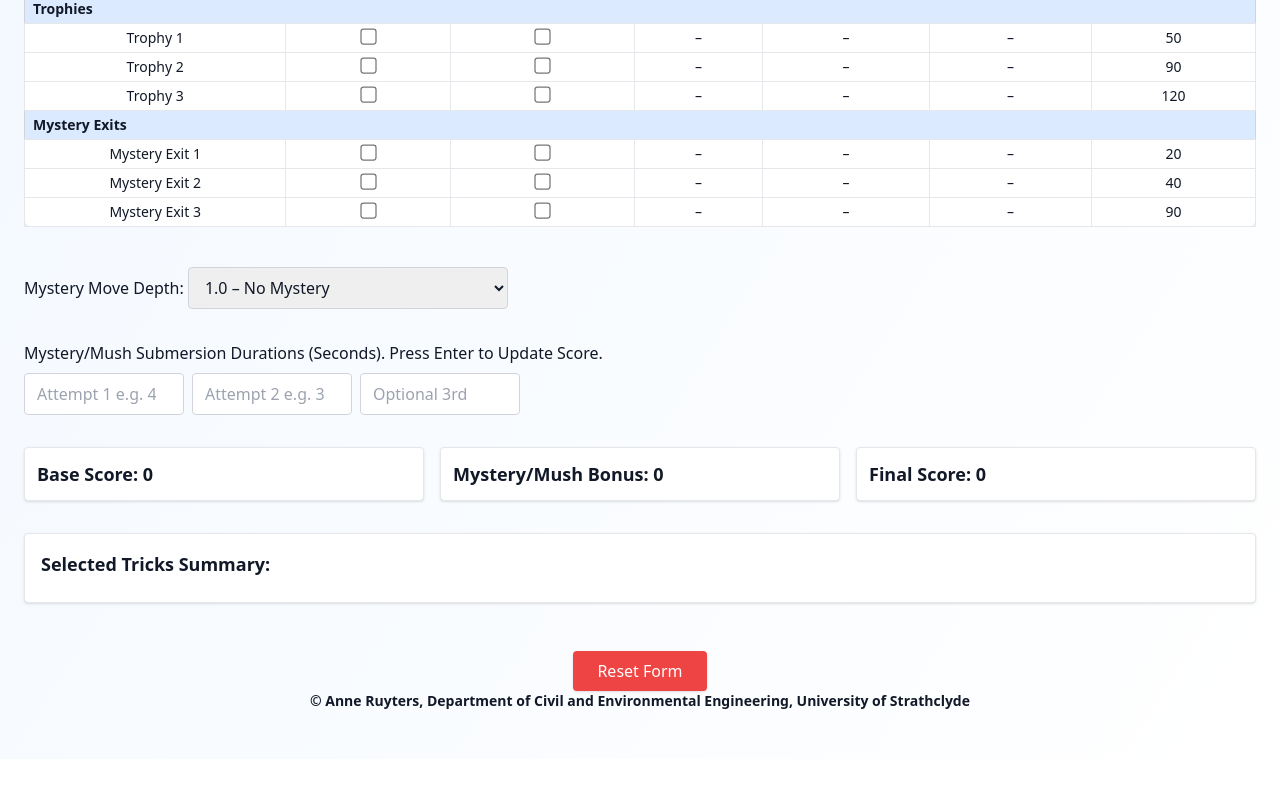
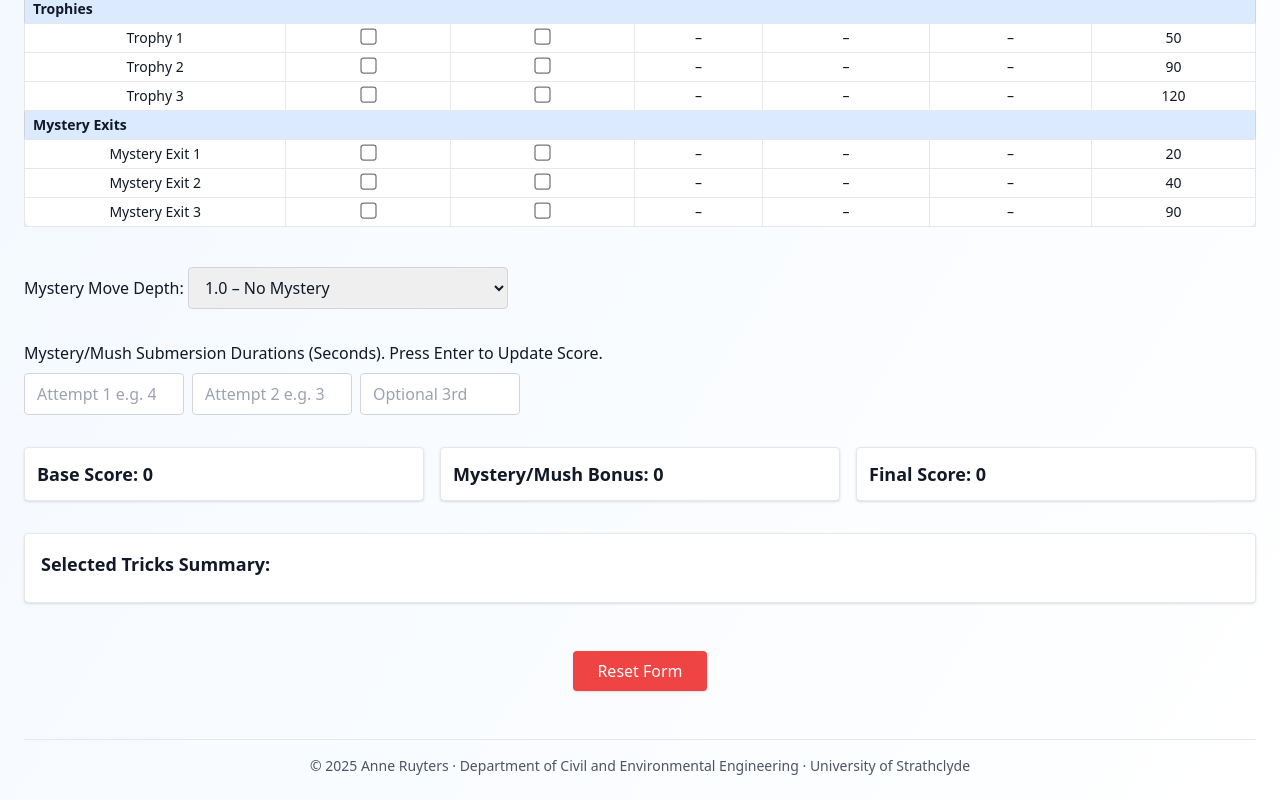
Before and after one commit to anneruytstrath/squirtboating-calculator, a plain HTML site: page index.html in a window 1280 px wide. Shown: the part 1271-2071 px from the top of the page. Before the commit the page ends 2030 px from the top, so only its background shows below. Drawn offline with nearby package versions, Linux system fonts and the light colour scheme.

Commit message:
Update index.html

```diff
--- a/index.html
+++ b/index.html
@@ -286,8 +286,9 @@
 </script>
 
 
-  <h1 class="text-sm font-semibold mb-6 text-center flex items-center justify-center gap-2">
-    © Anne Ruyters, Department of Civil and Environmental Engineering, University of Strathclyde
-  </h1>
+<footer class="text-center mt-12 text-gray-600 text-sm border-t pt-4">
+  © 2025 Anne Ruyters · Department of Civil and Environmental Engineering · University of Strathclyde
+</footer>
+
 </body>
 </html>
```
